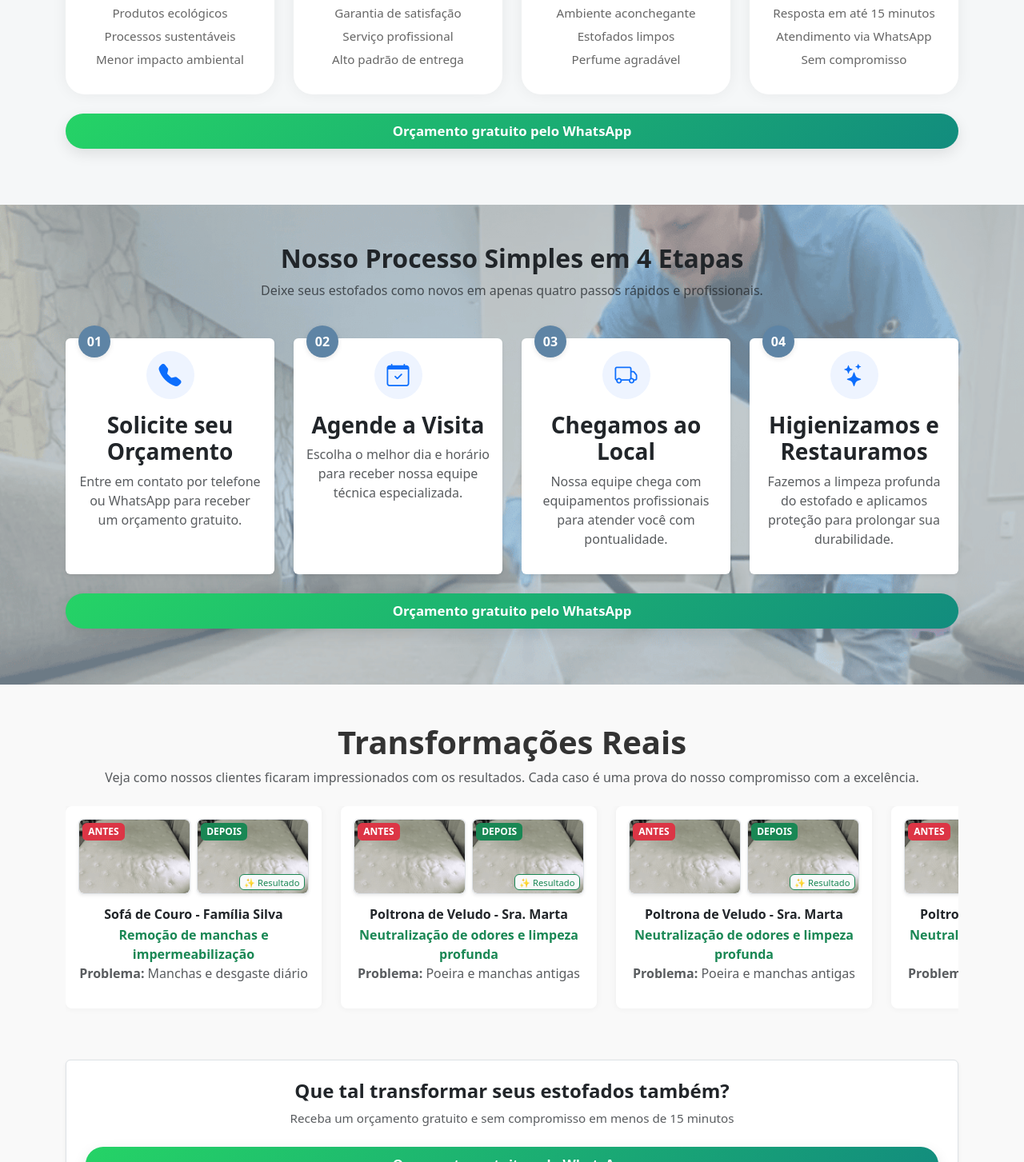
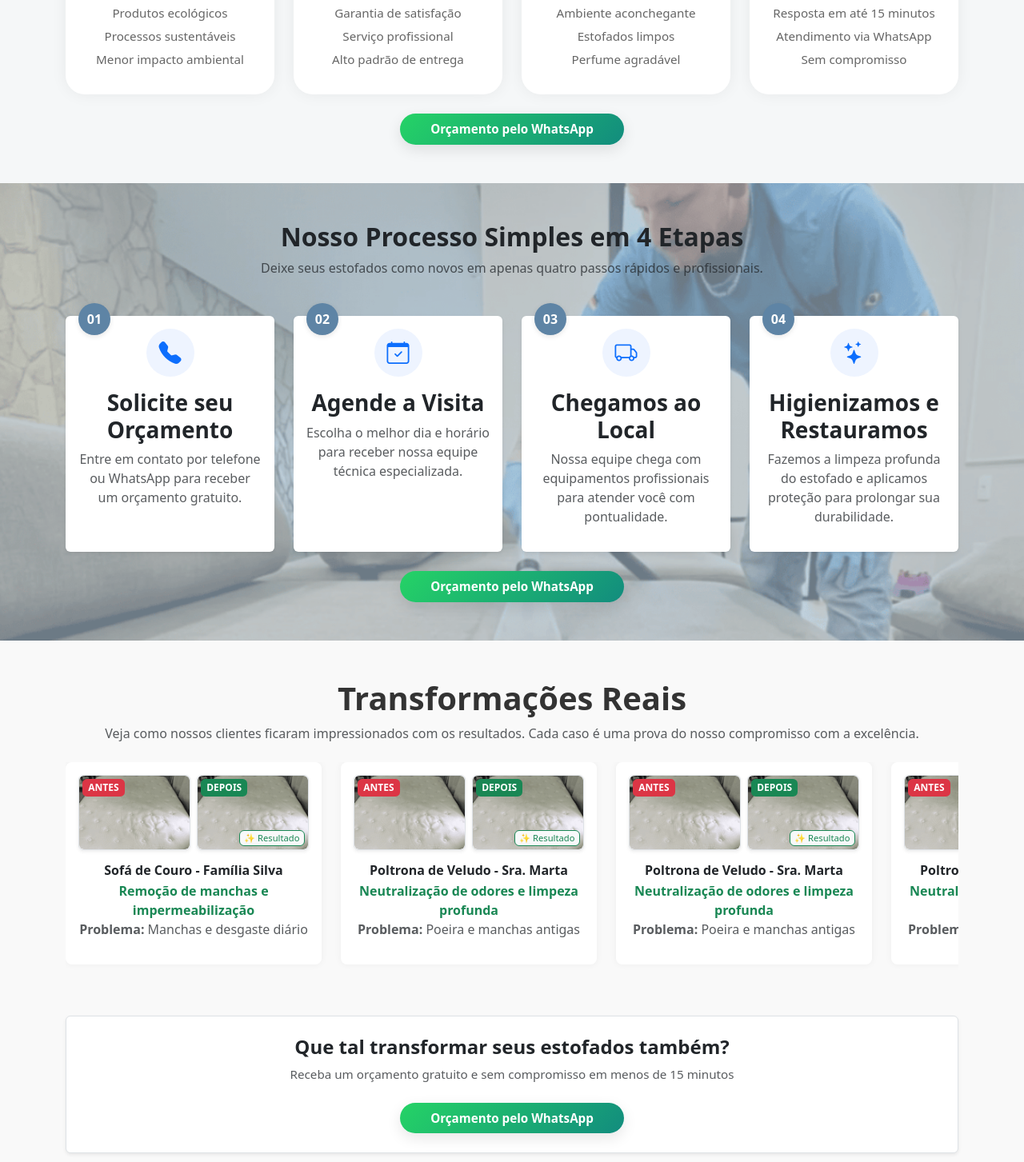
Before and after one commit to brunosilvamariano/fritz-higienizacao, a plain HTML site: page index.html in a window 1280 px wide. Shown: the part 1347-2800 px from the top of the page at 80% size. Drawn offline with nearby package versions, Linux system fonts and the light colour scheme; a web font is replaced by a local one.

Commit message:
refaturando tudo

```diff
--- a/index.html
+++ b/index.html
@@ -315,13 +315,16 @@
               </article>
             </div>
 
-            <!-- Link de orçamento -->
-            <p class="mt-4 texto-orcamento">
+            <!-- Botão com largura controlada -->
+            <div class="mt-4 texto-orcamento text-center">
               <a href="https://wa.me/554799051278?text=Olá,%20gostaria%20de%20solicitar%20um%20orçamento%20para%20os%20serviços%20de%20higienização%20de%20estofados.%20Poderiam%20me%20informar%20os%20valores%20para%20sofás,%20colchões%20e%20cadeiras?%20Aguardo%20o%20retorno.%20Obrigado!"
-                target="_blank" rel="noopener" class="btn-custom btn-whatsapp w-100 w-sm-auto" aria-label="Solicitar orçamento via WhatsApp">
-                Orçamento gratuito pelo WhatsApp
+                target="_blank" rel="noopener"
+                class="btn-custom btn-whatsapp d-block mx-auto px-3 py-2 text-center text-wrap fw-semibold"
+                style="max-width: 280px; font-size: 0.95rem;"
+                role="button" aria-label="Solicitar orçamento via WhatsApp">
+                Orçamento pelo WhatsApp
               </a>
-            </p>
+            </div>
           </div>
         </section>
         <!-- Seção de Processo com Parallax e Animação -->
@@ -375,12 +378,15 @@
             </ol>
 
              <!-- Link de orçamento -->
-            <p class="mt-4 texto-orcamento">
+           <div class="mt-4 texto-orcamento text-center">
               <a href="https://wa.me/554799051278?text=Olá,%20gostaria%20de%20solicitar%20um%20orçamento%20para%20os%20serviços%20de%20higienização%20de%20estofados.%20Poderiam%20me%20informar%20os%20valores%20para%20sofás,%20colchões%20e%20cadeiras?%20Aguardo%20o%20retorno.%20Obrigado!"
-                target="_blank" rel="noopener" class="btn-custom btn-whatsapp w-100 w-sm-auto" aria-label="Solicitar orçamento via WhatsApp">
-                Orçamento gratuito pelo WhatsApp
+                target="_blank" rel="noopener"
+                class="btn-custom btn-whatsapp d-block mx-auto px-3 py-2 text-center text-wrap fw-semibold"
+                style="max-width: 280px; font-size: 0.95rem;"
+                role="button" aria-label="Solicitar orçamento via WhatsApp">
+                Orçamento pelo WhatsApp
               </a>
-            </p>
+            </div>
           </div>
         </section>
         <!-- Seção Transformações Reais -->
@@ -500,13 +506,15 @@
               <h4 class="fw-bold">Que tal transformar seus estofados também?</h4>
               <p class="text-muted">Receba um orçamento gratuito e sem compromisso em menos de 15 minutos</p>
 
-              <!-- Botão/link para WhatsApp -->
-              <p class="mt-4 texto-orcamento">
+             <div class="mt-4 texto-orcamento text-center">
                 <a href="https://wa.me/554799051278?text=Olá,%20gostaria%20de%20solicitar%20um%20orçamento%20para%20os%20serviços%20de%20higienização%20de%20estofados.%20Poderiam%20me%20informar%20os%20valores%20para%20sofás,%20colchões%20e%20cadeiras?%20Aguardo%20o%20retorno.%20Obrigado!"
-                  target="_blank" rel="noopener" class="btn-custom btn-whatsapp w-100 w-sm-auto" aria-label="Solicitar orçamento via WhatsApp">
-                  Orçamento gratuito pelo WhatsApp
+                  target="_blank" rel="noopener"
+                  class="btn-custom btn-whatsapp d-block mx-auto px-3 py-2 text-center text-wrap fw-semibold"
+                  style="max-width: 280px; font-size: 0.95rem;"
+                  role="button" aria-label="Solicitar orçamento via WhatsApp">
+                  Orçamento pelo WhatsApp
                 </a>
-              </p>
+              </div>
             </aside>
           </div>
         </section>
@@ -594,14 +602,18 @@
             </div>
 
             <!-- Call to action final -->
-            <footer class="mt-5">
+            <footer class="mt-1"> <!-- ou mt-2 -->
               <aside class="rounded p-4 text-center">
-                <p class="mt-4 texto-orcamento">
-                  <a href="https://wa.me/554799051278?text=Olá,%20gostaria%20de%20solicitar%20um%20orçamento%20para%20os%20serviços%20de%20higienização%20de%20estofados.%20Poderiam%20me%20informar%20os%20valores%20para%20sofás,%20colchões%20e%20cadeiras?%20Aguardo%20o%20retorno.%20Obrigado!"
-                    target="_blank" rel="noopener" class="btn-custom btn-whatsapp w-100 w-sm-auto" aria-label="Solicitar orçamento via WhatsApp">
-                    Orçamento gratuito pelo WhatsApp
+                <!-- Link de orçamento -->
+                <div class="mt-3 texto-orcamento text-center"> <!-- também pode reduzir aqui se necessário -->
+                  <a href="https://wa.me/554799051278?text=Olá,%20gostaria%20de%20solicitar%20um%20orçamento..."
+                    target="_blank" rel="noopener"
+                    class="btn-custom btn-whatsapp d-block mx-auto px-3 py-2 text-center text-wrap fw-semibold"
+                    style="max-width: 280px; font-size: 0.95rem;"
+                    role="button" aria-label="Solicitar orçamento via WhatsApp">
+                    Orçamento pelo WhatsApp
                   </a>
-                </p>
+                </div>
               </aside>
             </footer>
           </div>
@@ -687,6 +699,16 @@
                 </div>
               </div>
             </div>
+            <!-- Link de orçamento -->
+                <div class="mt-4 texto-orcamento text-center">
+                  <a href="https://wa.me/554799051278?text=Olá,%20gostaria%20de%20solicitar%20um%20orçamento%20para%20os%20serviços%20de%20higienização%20de%20estofados.%20Poderiam%20me%20informar%20os%20valores%20para%20sofás,%20colchões%20e%20cadeiras?%20Aguardo%20o%20retorno.%20Obrigado!"
+                    target="_blank" rel="noopener"
+                    class="btn-custom btn-whatsapp d-block mx-auto px-3 py-2 text-center text-wrap fw-semibold"
+                    style="max-width: 280px; font-size: 0.95rem;"
+                    role="button" aria-label="Solicitar orçamento via WhatsApp">
+                    Orçamento pelo WhatsApp
+                  </a>
+                </div>
           </div>
         </section>
 
--- a/style/about.css
+++ b/style/about.css
@@ -9,13 +9,6 @@
   --about-card-bg: #ffffff; /* Fundo do bloco de missão, visão, valores */
   --about-border-radius: 1.5rem; /* Borda arredondada dos cards e elementos */
   --about-box-shadow: 0 0.5rem 1rem rgba(0, 0, 0, 0.05); /* Sombra suave */
-
-  /* ============================
-     Botões e Links – About
-  ============================ */
-  --about-btn-bg: #5e84a5;
-  --about-btn-text: #ffffff;
-  --about-btn-hover-bg: #466a88;
 }
 
 #about {
@@ -28,14 +21,3 @@
 #about h3 {
   color: var(--about-title-color);
 }
-
-#about .btn {
-  background-color: var(--about-btn-bg);
-  color: var(--about-btn-text);
-  border: none;
-  transition: background-color 0.3s ease;
-}
-
-#about .btn:hover {
-  background-color: var(--about-btn-hover-bg);
-}
--- a/style/faq.css
+++ b/style/faq.css
@@ -22,7 +22,6 @@
 
 .faq-subtitle {
   color: var(--faq-subtitle);
-  font-size: 1.1rem;
   max-width: 650px;
   margin: 0 auto;
 }
--- a/style/transformacao.css
+++ b/style/transformacao.css
@@ -93,21 +93,6 @@
   font-size: 0.95rem;
 }
 
-/* Botão WhatsApp */
-.btn-custom.btn-whatsapp {
-  display: inline-block;
-  background-color: #25D366;
-  color: white;
-  font-weight: 600;
-  padding: 0.6rem 1.2rem;
-  text-decoration: none;
-  transition: background-color 0.3s ease;
-}
-
-.btn-custom.btn-whatsapp:hover {
-  background-color: #1ebc59;
-}
-
 /* Responsivo extra */
 @media (max-width: 576px) {
   .transformacao-item {
```
